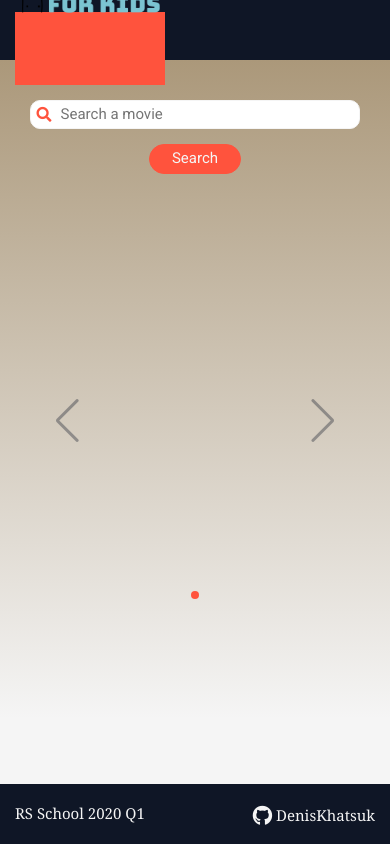
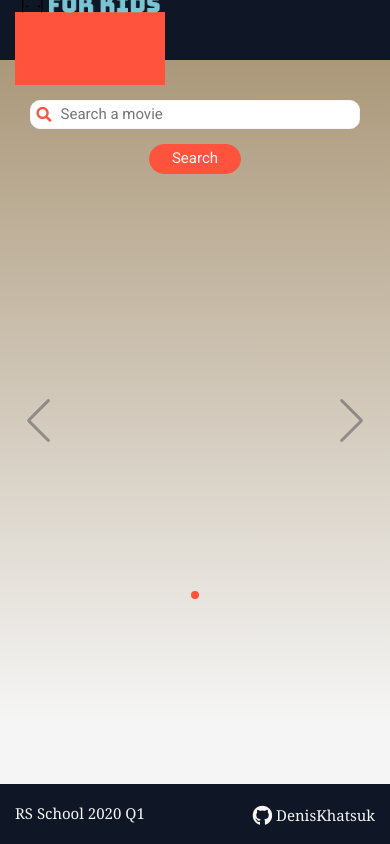
Before and after one commit to DenisKhatsuk/deniskhatsuk-RS2020Q1, a website built with webpack: page movie-search/src/public/index.html in a window 390 px wide. Built offline with nearby package versions, Linux system fonts and the light colour scheme; no server answers; files whose address does not match are found by name; a web font is replaced by a local one.

Commit message:
fix: fix swiper responsiveness

```diff
--- a/movie-search/src/sass/components/_swiper.scss
+++ b/movie-search/src/sass/components/_swiper.scss
@@ -1,5 +1,4 @@
 .swiper-container {
-  width: 95%;
   height: 370px;
 }
 
@@ -89,13 +88,6 @@
   }
 }
 
-@media (max-width: 767px) {
-  .swiper-container {
-    width: 84%;
-    padding: 0 35px;
-  }
-}
-
 @media (max-width: 350px) {
   .swiper-slide {
     &__image {
```
